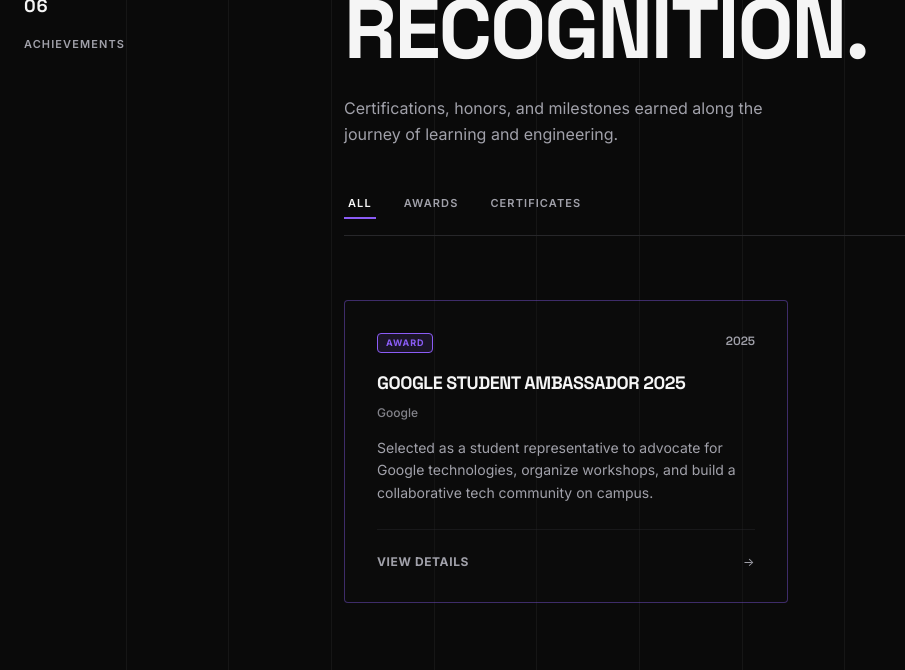
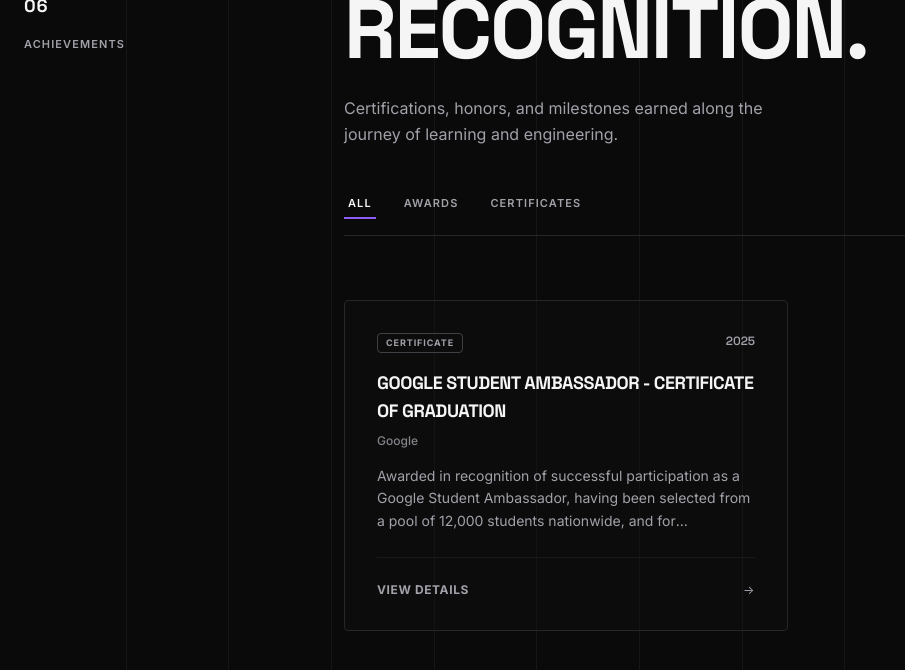
Before and after one commit to muhagit/myportofolio, a Vue app: page / in a window 1280 px wide. Shown: the part 6491-7161 px from the top of the page, without its empty margins (0-905 px from the left). Built offline with nearby package versions, Linux system fonts and the light colour scheme.

Commit message:
add certif

```diff
--- a/src/data/achievements.js
+++ b/src/data/achievements.js
@@ -1,13 +1,13 @@
 export const achievements = [
   {
     id: "google-student-ambassador",
-    type: "award",
-    title: "Google Student Ambassador 2025",
+    type: "certificate",
+    title: "Google Student Ambassador - Certificate of Graduation",
     issuer: "Google",
     year: "2025",
-    description: "Selected as a student representative to advocate for Google technologies, organize workshops, and build a collaborative tech community on campus.",
-    image: "",
-    credentialUrl: "https://google.com"
+    description: "Awarded in recognition of successful participation as a Google Student Ambassador, having been selected from a pool of 12,000 students nationwide, and for exceptional leadership in championing the adoption of Google AI within the campus community.",
+    image: "/sertifikatgsa.png",
+    credentialUrl: ""
   },
 
 
```
Also changed, not shown: public/sertifikatgsa.png (added).
